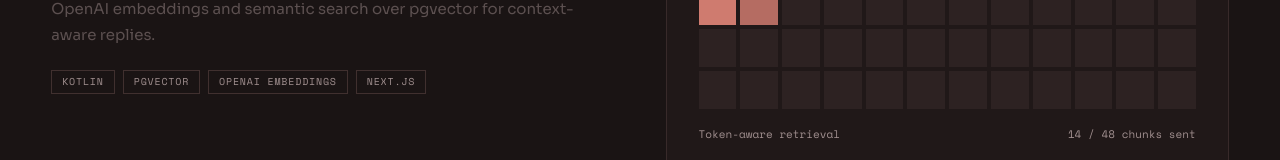
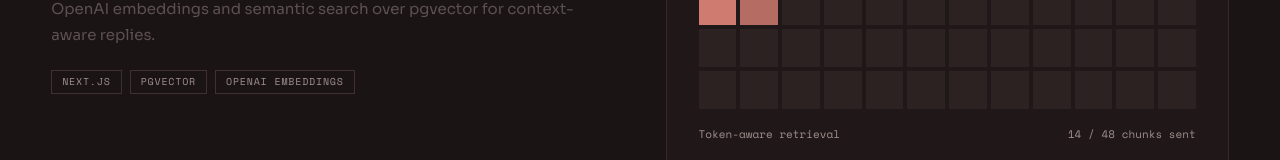
Before and after one commit to mahanshAdtiya/mahansh-portfolio, a Next.js app: page / in a window 1280 px wide. Shown: the part 4302-4462 px from the top of the page. Built offline with nearby package versions, Linux system fonts and the light colour scheme.

Commit message:
add: href links for show case

```diff
--- a/app/_components/selected-work/work-article.tsx
+++ b/app/_components/selected-work/work-article.tsx
@@ -33,9 +33,21 @@ export function WorkArticle({
         </p>
 
         <h3 className="mb-[18px] text-[clamp(38px,9vw,72px)] leading-none">
-          <UnderlineReveal as="span" className="pb-2">
-            {work.title}
-          </UnderlineReveal>
+          {work.href ? (
+            <UnderlineReveal
+              href={work.href}
+              target="_blank"
+              rel="noreferrer"
+              data-sound="hover"
+              className="pb-2"
+            >
+              {work.title}
+            </UnderlineReveal>
+          ) : (
+            <UnderlineReveal as="span" className="pb-2">
+              {work.title}
+            </UnderlineReveal>
+          )}
         </h3>
 
         <p className="mb-[22px] text-[15px] leading-[1.75]">{work.summary}</p>
--- a/lib/content.ts
+++ b/lib/content.ts
@@ -196,6 +196,7 @@ export const ROLES: Role[] = [
 export type SelectedWork = {
   slug: string;
   title: string;
+  href?: string;
   meta: string[];
   summary: string;
   tech: string[];
@@ -269,6 +270,7 @@ export const SELECTED_WORK: SelectedWork[] = [
   {
     slug: "anarchist",
     title: "Anarchist",
+    href: "https://www.anarchist.co.in/",
     meta: ["Aug 2026", "Deployed"],
     summary:
       "A full-stack D2C e-commerce platform with its own CMS panel, architecture and build owned solo — then tuned for multi-region deployment.",
@@ -299,10 +301,11 @@ export const SELECTED_WORK: SelectedWork[] = [
   {
     slug: "cue",
     title: "Cue",
+    href: "https://cue-app.up.railway.app/",
     meta: ["Aug 2025", "Deployed"],
     summary:
       "A social media-tracking platform for movies and TV shows — with personal and shared watch tracking, rewatch history, progress tracking, ratings and favorites.",
-    tech: ["Next.js", "TypeScript", "PostgreSQL", "TMDB API", "Next-Auth"],
+    tech: ["Next.js", "PostgreSQL", "TMDB API"],
     demo: {
       kind: "tabs",
       caption: "Four things Cue does · try them",
@@ -400,10 +403,11 @@ export const SELECTED_WORK: SelectedWork[] = [
   {
     slug: "mahansh-ai",
     title: "mahansh.AI",
+    href: "https://mahanshai.vercel.app/",
     meta: ["Nov 2024", "Deployed", "GitHub"],
     summary:
       "An AI conversational platform with RAG-based long-term memory — OpenAI embeddings and semantic search over pgvector for context-aware replies.",
-    tech: ["Kotlin", "pgvector", "OpenAI embeddings", "Next.js"],
+    tech: ["Next.js", "pgvector", "OpenAI embeddings"],
     demo: {
       kind: "retrieval",
       caption: "Context sent to the LLM",
```
